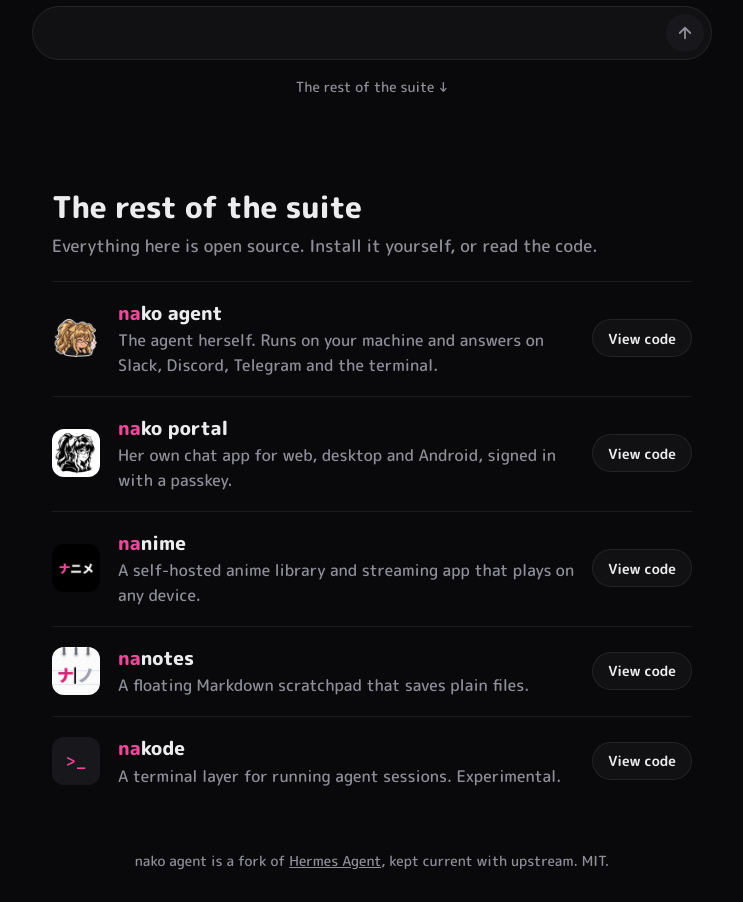
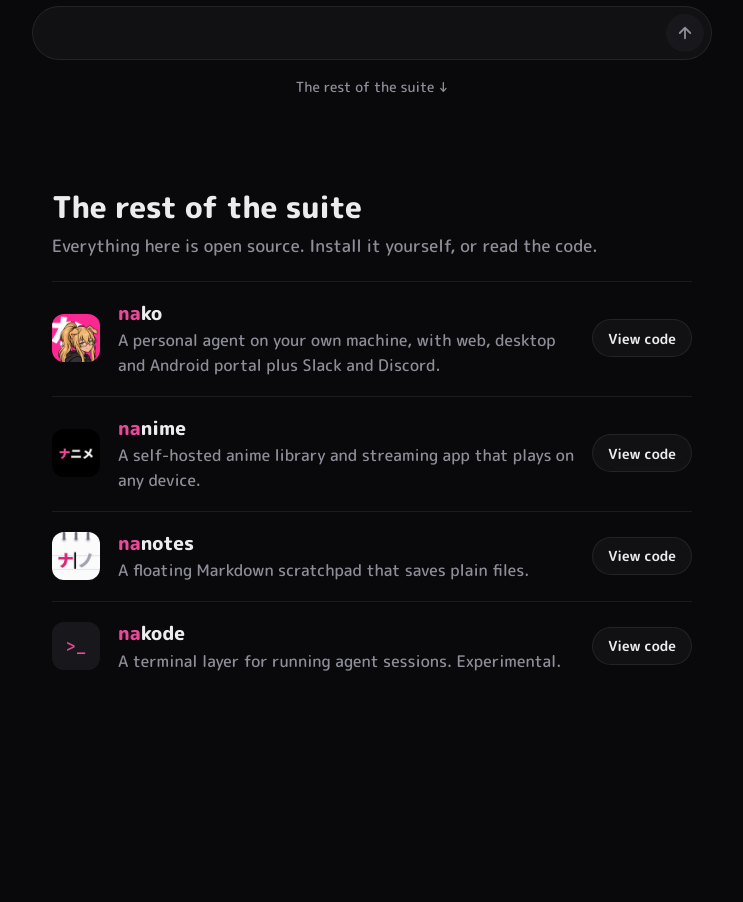
Before and after one commit to QuillDev/nakode.moe, a plain HTML site: page index.html in a window 1280 px wide. Shown: the part 680-1582 px from the top of the page, without its empty margins (268-1011 px from the left). After the commit the page ends 1435 px from the top, so only its background shows below. Drawn offline with Linux system fonts and the light colour scheme.

Commit message:
Point nako.bot links, icons, and installers to QuillDev/nako
Update GitHub links, merge the archived agent and portal suite rows into nako with the new pink icon, drop the Hermes fork footer, update favicon and OG icon, and point install.sh and install.ps1 at QuillDev/nako.

Co-authored-by: Nako <nako@quill.moe>

```diff
--- a/index.html
+++ b/index.html
@@ -74,7 +74,7 @@
   footer { color: var(--muted); font-size: 14px; text-align: center; padding: 34px 20px 30px; }
   .more-hint { display: block; text-align: center; color: var(--muted); font-size: 14px; margin-top: 16px; }
   .more-hint:hover { color: var(--ink); }
-  .suite { max-width: 680px; margin: 0 auto; padding: 70px 20px 10px; }
+  .suite { max-width: 680px; margin: 0 auto; padding: 70px 20px 64px; }
   .suite h2 { font-size: 30px; font-weight: 800; letter-spacing: -.01em; line-height: 1.15; margin: 0 0 8px; }
   .suite > p { color: var(--muted); font-size: 17px; margin: 0 0 22px; }
   .suite ul { list-style: none; margin: 0; padding: 0; }
@@ -111,7 +111,7 @@
 <div class="page">
   <header>
     <div class="mark"><b>な</b>こ</div>
-    <nav class="links"><a href="https://github.com/QuillDev/Nako-Agent">GitHub</a></nav>
+    <nav class="links"><a href="https://github.com/QuillDev/nako">GitHub</a></nav>
   </header>
 
   <div class="thread">
@@ -129,7 +129,7 @@
         <div class="bub hide" data-say="want one of me? run this:"></div>
         <div class="os hide" id="os" role="tablist" aria-label="Operating system"><button class="pill on" data-os="unix" role="tab">macOS / Linux</button><button class="pill" data-os="win" role="tab">Windows</button></div>
         <div class="cmd hide" id="cmd"><code><i id="prompt">$</i> <span id="line">curl -fsSL https://nako.bot/install.sh | bash</span></code><button class="pill" id="copy">Copy</button></div>
-        <div class="chips hide" id="chips"><a class="btn go" href="https://github.com/QuillDev/Nako-Agent">Show me the code</a></div>
+        <div class="chips hide" id="chips"><a class="btn go" href="https://github.com/QuillDev/nako">Show me the code</a></div>
       </div>
     </div>
   </div>
@@ -147,14 +147,12 @@
   <h2>The rest of the suite</h2>
   <p>Everything here is open source. Install it yourself, or read the code.</p>
   <ul>
-    <li><img class="sticker" src="logos/agent.png" alt="" width="48" height="48"><div><b><i>na</i>ko agent</b><span>The agent herself. Runs on your machine and answers on Slack, Discord, Telegram and the terminal.</span></div><a href="https://github.com/QuillDev/Nako-Agent">View code</a></li>
-    <li><img src="logos/portal.png" alt="" width="48" height="48"><div><b><i>na</i>ko portal</b><span>Her own chat app for web, desktop and Android, signed in with a passkey.</span></div><a href="https://github.com/QuillDev/nako-portal">View code</a></li>
+    <li><img src="logos/nako.png" alt="" width="48" height="48"><div><b><i>na</i>ko</b><span>A personal agent on your own machine, with web, desktop and Android portal plus Slack and Discord.</span></div><a href="https://github.com/QuillDev/nako">View code</a></li>
     <li><img src="logos/nanime.png" alt="" width="48" height="48"><div><b><i>na</i>nime</b><span>A self-hosted anime library and streaming app that plays on any device.</span></div><a href="https://github.com/QuillDev/Nanime">View code</a></li>
     <li><img src="logos/nanotes.png" alt="" width="48" height="48"><div><b><i>na</i>notes</b><span>A floating Markdown scratchpad that saves plain files.</span></div><a href="https://github.com/QuillDev/nanotes">View code</a></li>
     <li><span class="glyph" aria-hidden="true">&gt;_</span><div><b><i>na</i>kode</b><span>A terminal layer for running agent sessions. Experimental.</span></div><a href="https://github.com/QuillDev/nakode">View code</a></li>
   </ul>
 </section>
-<footer>nako agent is a fork of <a href="https://github.com/NousResearch/hermes-agent" style="text-decoration:underline">Hermes Agent</a>, kept current with upstream. MIT.</footer>
 
 <script>
 (() => {
```
Also changed, not shown: favicon.png, icon-512.png, logos/agent.png (deleted), logos/nako.png (added), logos/portal.png (deleted), 2 other files.
